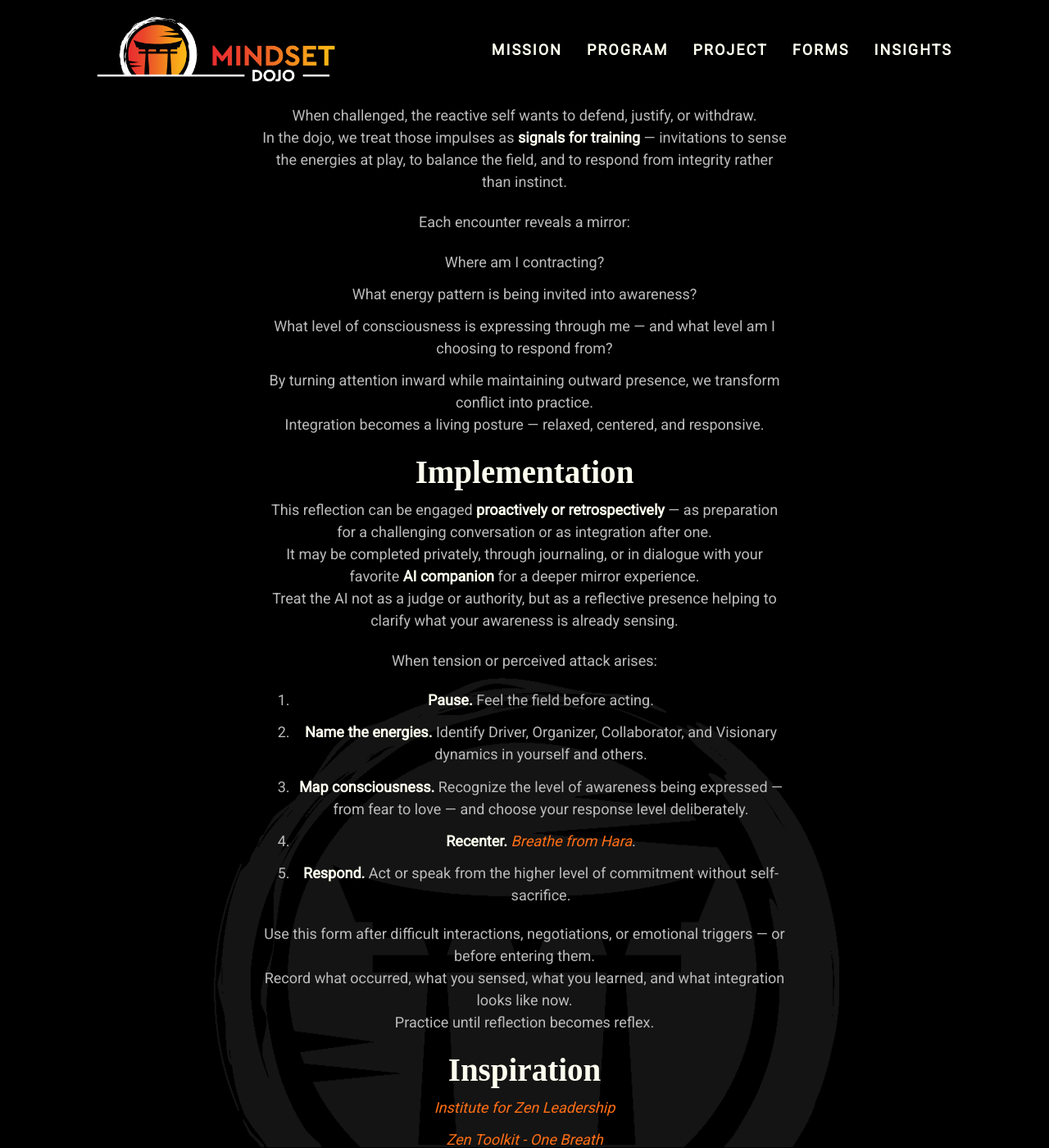
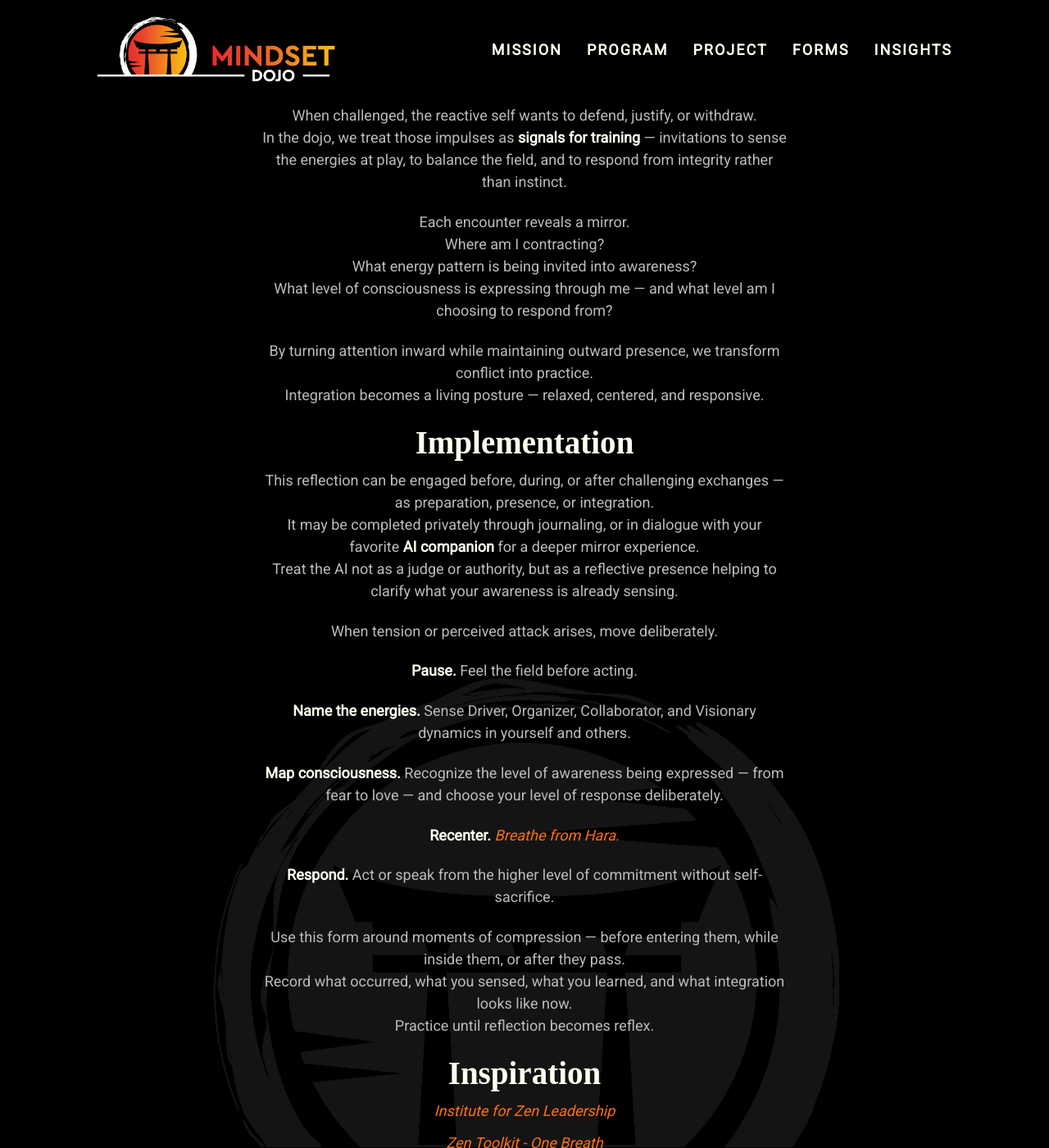
Before and after one commit to mindset-dojo/mindset-dojo.github.io, a Jekyll site: the page built from _forms/2025-10-22-integration-under-fire.md, in a window 1280 px wide and 1400 px high, scrolled down 424 px. Shown: the whole window at 82% size. Built offline with Jekyll 4.4.1, drawn with Linux system fonts in a browser that asks for light colours; some web fonts are replaced.

Commit message:
fix; rendering

```diff
--- a/_forms/2025-10-22-integration-under-fire.md
+++ b/_forms/2025-10-22-integration-under-fire.md
@@ -19,30 +19,33 @@ The practice rests on the principle **Relax Completely** — staying connected t
 When challenged, the reactive self wants to defend, justify, or withdraw.
 In the dojo, we treat those impulses as **signals for training** — invitations to sense the energies at play, to balance the field, and to respond from integrity rather than instinct.
 
-Each encounter reveals a mirror:
-
-- Where am I contracting?
-- What energy pattern is being invited into awareness?
-- What level of consciousness is expressing through me — and what level am I choosing to respond from?
+Each encounter reveals a mirror.
+Where am I contracting?
+What energy pattern is being invited into awareness?
+What level of consciousness is expressing through me — and what level am I choosing to respond from?
 
 By turning attention inward while maintaining outward presence, we transform conflict into practice.
 Integration becomes a living posture — relaxed, centered, and responsive.
 
 ## Implementation
 
-This reflection can be engaged **proactively or retrospectively** — as preparation for a challenging conversation or as integration after one.
-It may be completed privately, through journaling, or in dialogue with your favorite **AI companion** for a deeper mirror experience.
+This reflection can be engaged before, during, or after challenging exchanges — as preparation, presence, or integration.
+It may be completed privately through journaling, or in dialogue with your favorite **AI companion** for a deeper mirror experience.
 Treat the AI not as a judge or authority, but as a reflective presence helping to clarify what your awareness is already sensing.
 
-When tension or perceived attack arises:
+When tension or perceived attack arises, move deliberately.
 
-1. **Pause.** Feel the field before acting.
-2. **Name the energies.** Identify Driver, Organizer, Collaborator, and Visionary dynamics in yourself and others.
-3. **Map consciousness.** Recognize the level of awareness being expressed — from fear to love — and choose your response level deliberately.
-4. **Recenter.** [Breathe from Hara](https://vimeo.com/944618879/47e96945a4).
-5. **Respond.** Act or speak from the higher level of commitment without self-sacrifice.
+**Pause.** Feel the field before acting.
 
-Use this form after difficult interactions, negotiations, or emotional triggers — or before entering them.
+**Name the energies.** Sense Driver, Organizer, Collaborator, and Visionary dynamics in yourself and others.
+
+**Map consciousness.** Recognize the level of awareness being expressed — from fear to love — and choose your level of response deliberately.
+
+**Recenter.** [Breathe from Hara.](https://vimeo.com/944618879/47e96945a4)
+
+**Respond.** Act or speak from the higher level of commitment without self-sacrifice.
+
+Use this form around moments of compression — before entering them, while inside them, or after they pass.
 Record what occurred, what you sensed, what you learned, and what integration looks like now.
 Practice until reflection becomes reflex.
 
```
